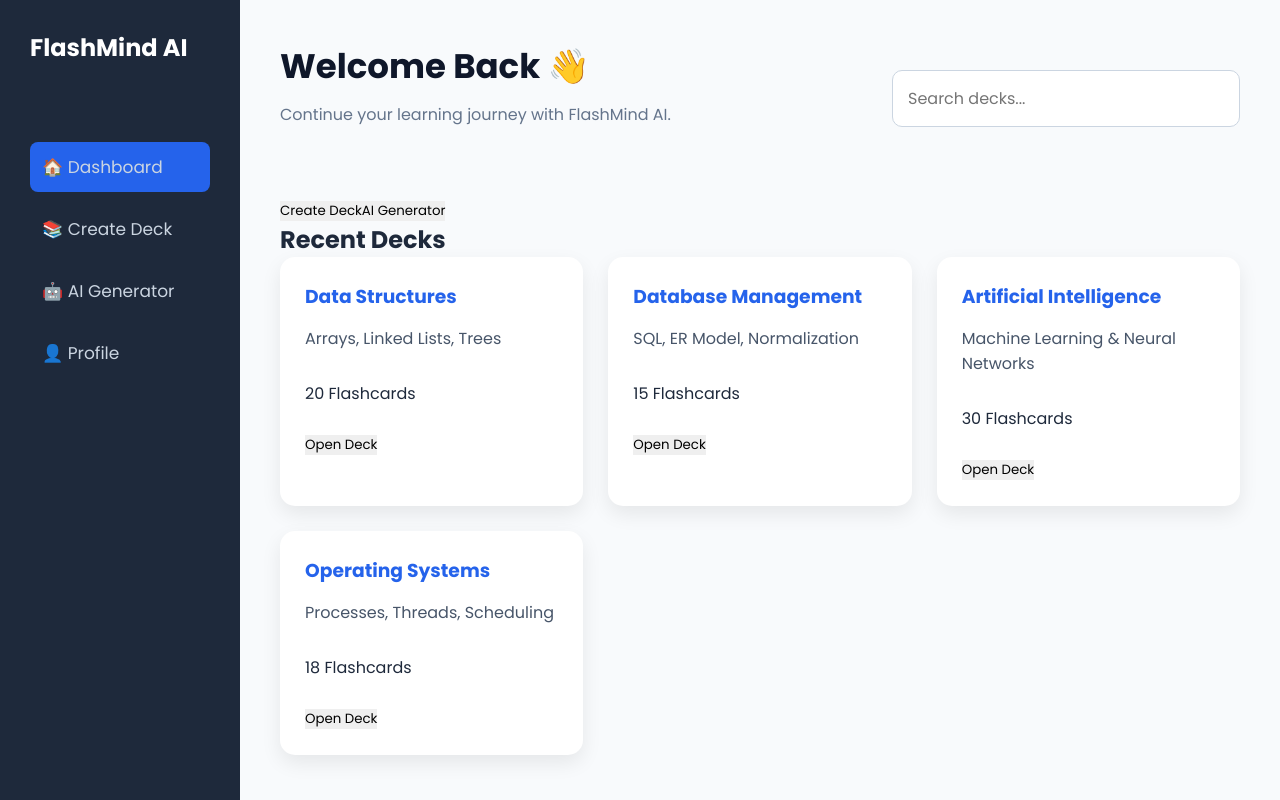
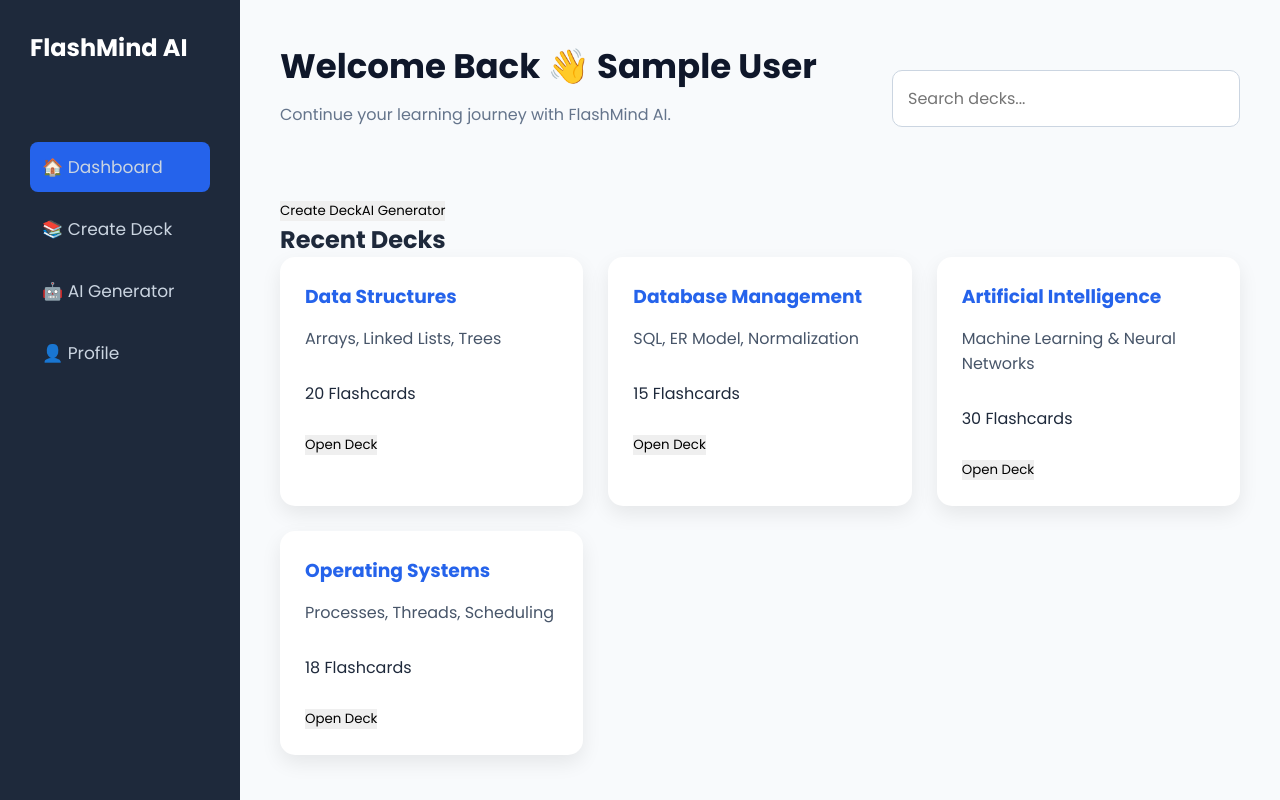
Before and after one commit to Nikita-Lathwal/ai-flashcard-generator, a React (Vite) app in the folder frontend/: page /dashboard in a window 1280 px wide. Built offline with nearby package versions, Linux system fonts and the light colour scheme; sample sign-in values are in the browser's storage.

Commit message:
Update Dashboard.jsx

```diff
--- a/frontend/src/pages/Dashboard.jsx
+++ b/frontend/src/pages/Dashboard.jsx
@@ -4,6 +4,8 @@ import DeckCard from "../components/DeckCard";
 import { Link } from "react-router-dom";
 
 const Dashboard = () => {
+  const user = JSON.parse(localStorage.getItem("userInfo"));
+
   return (
     <div className="dashboard">
       {/* Sidebar */}
@@ -13,7 +15,7 @@ const Dashboard = () => {
       <main className="dashboard-content">
         <div className="dashboard-header">
           <div>
-            <h1>Welcome Back 👋</h1>
+            <h1>Welcome Back 👋 {user?.name}</h1>
             <p>Continue your learning journey with FlashMind AI.</p>
           </div>
 
```
